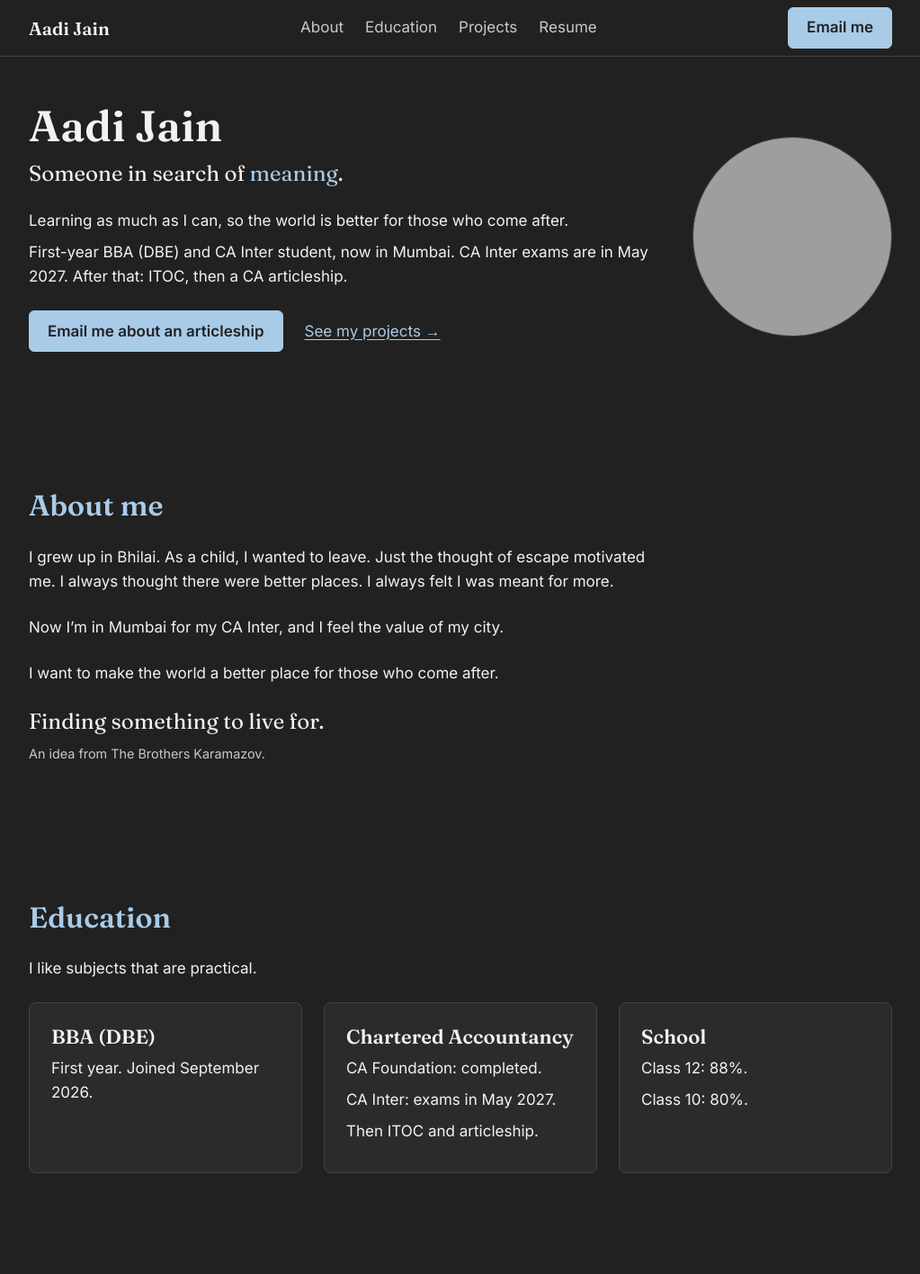
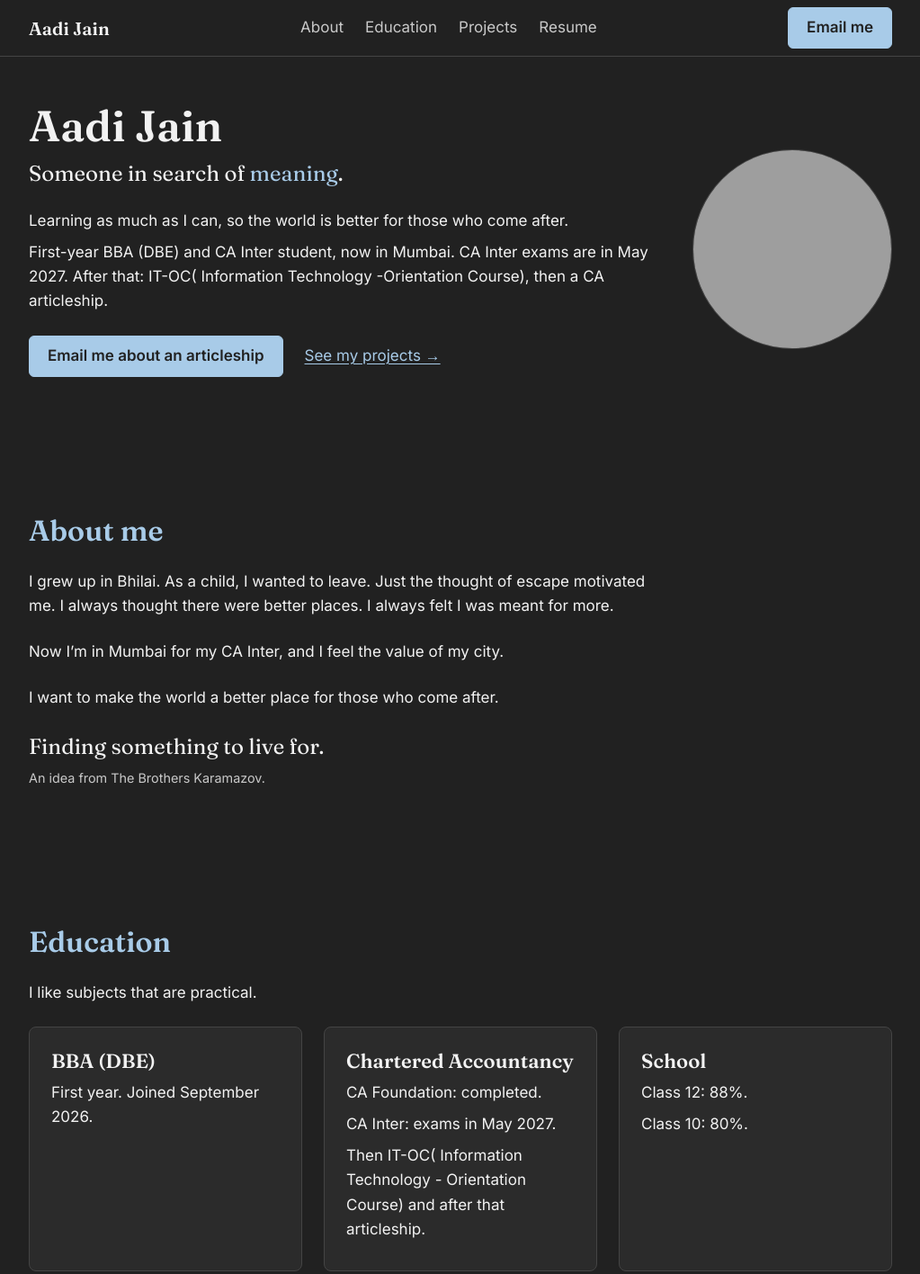
Before and after one commit to anovicecoderman/resume, a plain HTML site: page index.html in a window 1280 px wide. Shown: the top 1416 px of the page at 90% size, without its empty margins (128-1151 px from the left). Drawn offline with Linux system fonts and the light colour scheme; grey boxes are pictures that could not be loaded.

Commit message:
Update index.html

```diff
--- a/index.html
+++ b/index.html
@@ -29,7 +29,7 @@
         <h1>Aadi Jain</h1>
         <p class="tagline">Someone in search of <span class="accent">meaning</span>.</p>
         <p>Learning as much as I can, so the world is better for those who come after.</p>
-        <p>First-year BBA (DBE) and CA Inter student, now in Mumbai. CA Inter exams are in May 2027. After that: ITOC, then a CA articleship.</p>
+        <p>First-year BBA (DBE) and CA Inter student, now in Mumbai. CA Inter exams are in May 2027. After that: IT-OC( Information Technology -Orientation Course), then a CA articleship.</p>
         <div class="actions">
           <a class="button" href="mailto:aadijainsogani1008@gmail.com?subject=Articleship%20opportunity">Email me about an articleship</a>
           <a class="text-link" href="#projects">See my projects →</a>
@@ -59,7 +59,7 @@
           <h3>Chartered Accountancy</h3>
           <p>CA Foundation: completed.</p>
           <p>CA Inter: exams in May 2027.</p>
-          <p>Then ITOC and articleship.</p>
+          <p>Then IT-OC( Information Technology - Orientation Course) and after that articleship.</p>
         </div>
         <div class="card">
           <h3>School</h3>
@@ -107,7 +107,7 @@
         <p><a href="mailto:aadijainsogani1008@gmail.com">aadijainsogani1008@gmail.com</a> · <a href="https://www.linkedin.com/in/aadi-jain-246395427">linkedin.com/in/aadi-jain-246395427</a></p>
 
         <h4>Profile</h4>
-        <p>BBA (DBE) and CA Inter student. I plan to start a CA articleship after CA Inter (May 2027) and ITOC.</p>
+        <p>BBA (DBE) and CA Inter student. I plan to start a CA articleship after CA Inter (May 2027) and IT-OC( Information Technology - Orientation Course).</p>
 
         <h4>Projects</h4>
         <p class="role"><strong>Follow the Money, PayU case competition (2026)</strong>, <a href="https://github.com/anovicecoderman/Follow-The-Money-solution-methodoliy">github.com/anovicecoderman/Follow-The-Money-solution-methodoliy</a></p>
```
